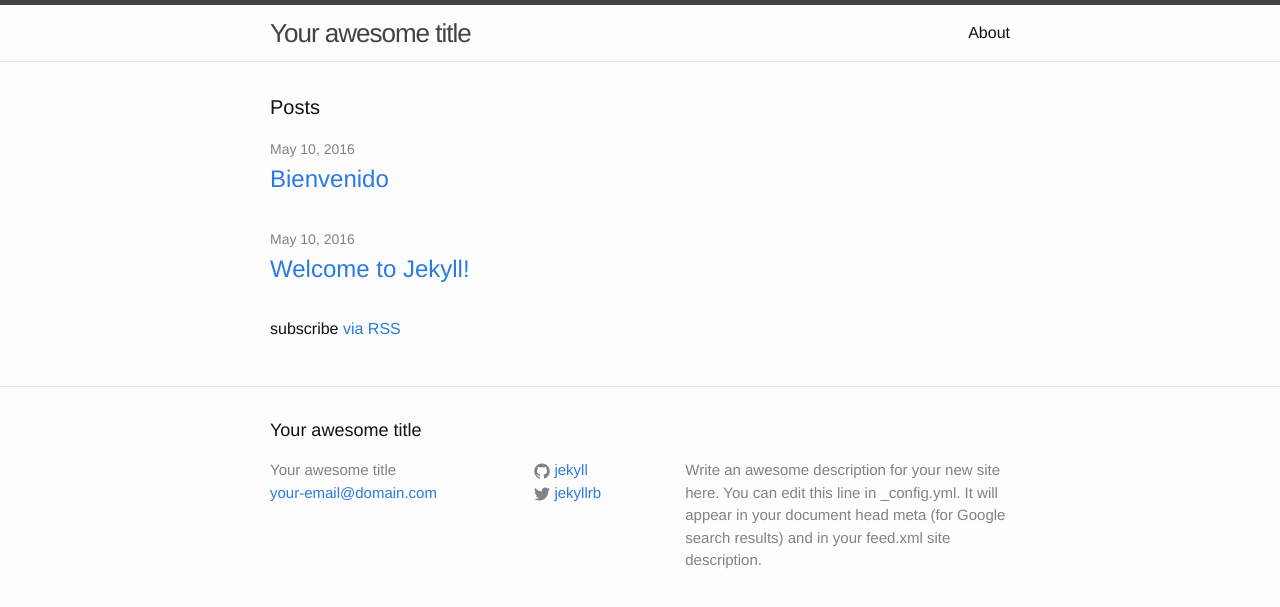
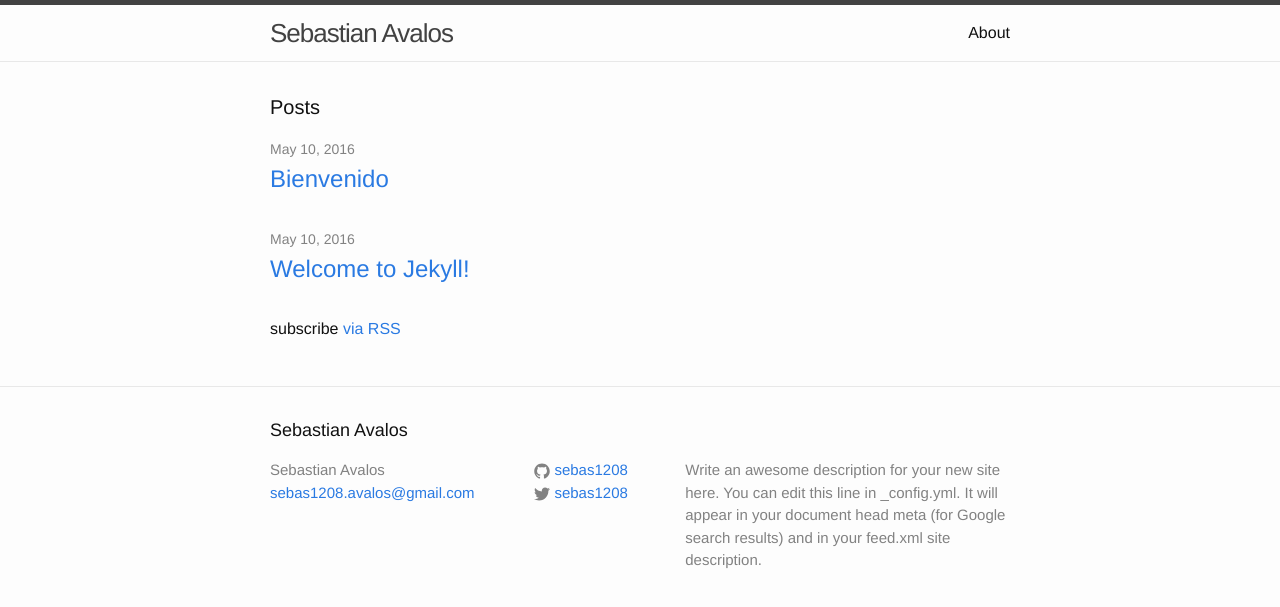
Before and after one commit to sebas1208/sebas1208.github.io, a Jekyll site: the page built from index.html, in a window 1280 px wide. Shown: the top 607 px of the page. Built offline with Jekyll 4.4.1, drawn with Linux system fonts in a browser that asks for light colours.

Commit message:
creado archivo gitignore, cambio en del nombre del blog

```diff
--- a/_config.yml
+++ b/_config.yml
@@ -6,16 +6,16 @@
 # 'jekyll serve'. If you change this file, please restart the server process.
 
 # Site settings
-title: Your awesome title
-email: your-email@domain.com
+title: Sebastian Avalos
+email: sebas1208.avalos@gmail.com
 description: > # this means to ignore newlines until "baseurl:"
   Write an awesome description for your new site here. You can edit this
   line in _config.yml. It will appear in your document head meta (for
   Google search results) and in your feed.xml site description.
 baseurl: "" # the subpath of your site, e.g. /blog
 url: "http://yourdomain.com" # the base hostname & protocol for your site
-twitter_username: jekyllrb
-github_username:  jekyll
+twitter_username: sebas1208
+github_username:  sebas1208
 
 # Build settings
 markdown: kramdown
```
Also changed, not shown: 6 other files.
